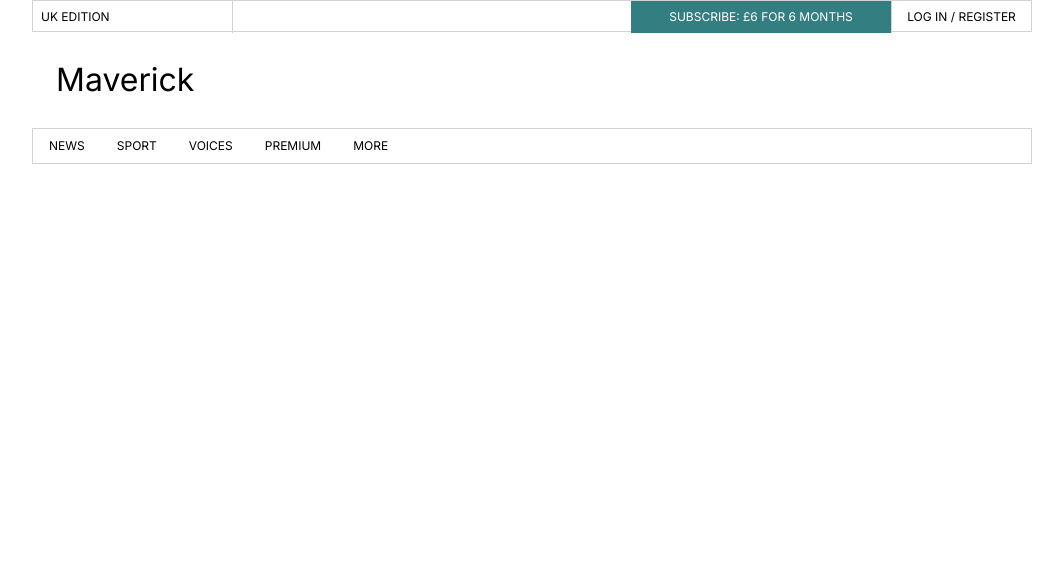
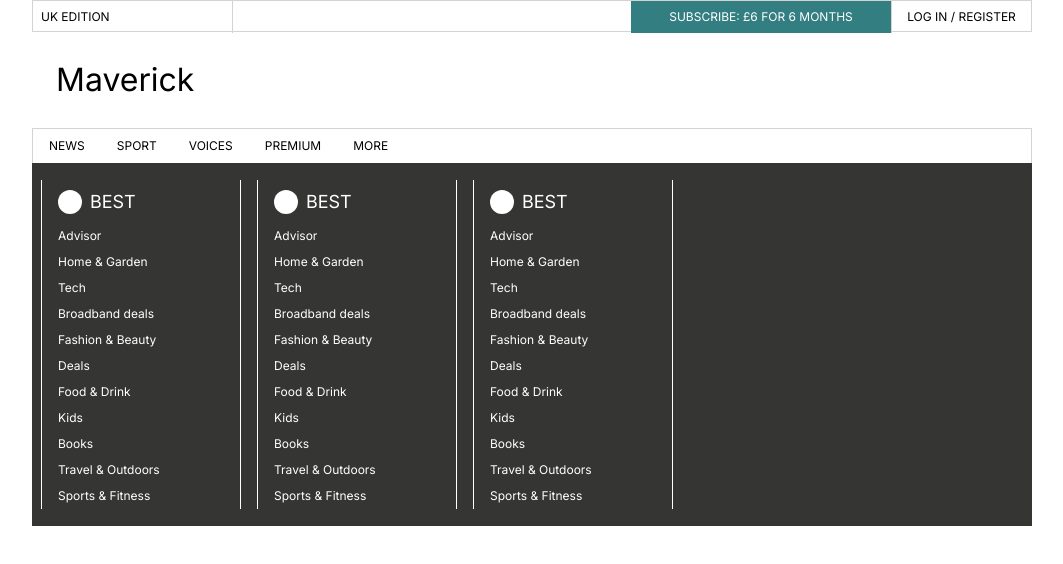
Before and after one commit to xalexkm/maverick-bdd, a Next.js app: page / in a window 1280 px wide. Shown: the top 564 px of the page, without its empty margins (108-1171 px from the left). Built offline with nearby package versions, Linux system fonts and the light colour scheme.

Commit message:
feat(header): add dropdown section headers

```diff
--- a/src/app/globals.css
+++ b/src/app/globals.css
@@ -17,10 +17,14 @@
   --white: #fff;
   --font-size-small: 12px;
   --font-size-logo: 32px;
+  --font-size-title: 18px;
+  --padding-small: 4px;
   --padding: 8px;
   --spacing: 8px;
+  --spacing-medium: 16px;
   --padding-medium: 16px;
   --border-thickness: 1px;
+  --icon-size: 24px;
 }
 
 @media (prefers-color-scheme: dark) {
--- a/src/app/page.tsx
+++ b/src/app/page.tsx
@@ -102,7 +102,8 @@
 
 const TopicDropdownMore = styled.ul`
   background: var(--grey);
-  display: none;
+  // TEMP
+  display: flex;
   position: absolute;
   box-sizing: border-box;
   left: calc(0px - var(--border-thickness));
@@ -113,11 +114,12 @@
 
 const TopicDropdownItemMore = styled.li`
   background: var(--grey);
-  width: 100px;
   display: flex;
   color: var(--white);
   gap: var(--spacing);
-  padding: var(--spacing) var(--padding);
+  margin: 0 var(--spacing-medium);
+  text-transform: none;
+  padding: var(--padding-small) 0;
   position: relative;
   &:hover {
     background: var(--grey);
@@ -134,11 +136,40 @@
 `
 
 const TopicDropdownItemMoreSection = styled.section`
-  width: 300px;
-  padding: var(--padding);
-  margin: var(--spacing);
+  width: 200px;
+  margin: var(--spacing-medium) var(--spacing);
   border-left: var(--border-thickness) solid var(--white);
   border-right: var(--border-thickness) solid var(--white);
+`
+
+const TopicDropdownItemMoreSectionHead = styled.div`
+  display: flex;
+  gap: var(--spacing);
+  text-align: left;
+  align-items: center;
+  padding: var(--padding) var(--padding-medium);
+  position: relative;
+  font-size: var(--font-size-title);
+  color: var(--white);
+  &:hover {
+    background: var(--grey);
+    &:after {
+      position: absolute;
+      bottom: 0;
+      left: 0;
+      width: 100%;
+      height: 4px;
+      background: var(--red);
+      content: '';
+    }
+  }
+`
+
+const RoundIcon = styled.div`
+  height: var(--icon-size);
+  width: var(--icon-size);
+  border-radius: 50%;
+  background: var(--white);
 `
 
 const TopicDropdownItem = styled.li`
@@ -236,19 +267,52 @@
                 <TopicButtonMore>More
                     <TopicDropdownMore>
                         <TopicDropdownItemMoreSection>
-                            <TopicDropdownItemMore>News</TopicDropdownItemMore>
-                            <TopicDropdownItemMore>Sport</TopicDropdownItemMore>
-                            <TopicDropdownItemMore>Voices</TopicDropdownItemMore>
+                            <TopicDropdownItemMoreSectionHead>
+                                <RoundIcon></RoundIcon>Best
+                            </TopicDropdownItemMoreSectionHead>
+                            <TopicDropdownItemMore>Advisor</TopicDropdownItemMore>
+                            <TopicDropdownItemMore>Home & Garden</TopicDropdownItemMore>
+                            <TopicDropdownItemMore>Tech</TopicDropdownItemMore>
+                            <TopicDropdownItemMore>Broadband deals</TopicDropdownItemMore>
+                            <TopicDropdownItemMore>Fashion & Beauty</TopicDropdownItemMore>
+                            <TopicDropdownItemMore>Deals</TopicDropdownItemMore>
+                            <TopicDropdownItemMore>Food & Drink</TopicDropdownItemMore>
+                            <TopicDropdownItemMore>Kids</TopicDropdownItemMore>
+                            <TopicDropdownItemMore>Books</TopicDropdownItemMore>
+                            <TopicDropdownItemMore>Travel & Outdoors</TopicDropdownItemMore>
+                            <TopicDropdownItemMore>Sports & Fitness</TopicDropdownItemMore>
                         </TopicDropdownItemMoreSection>
                         <TopicDropdownItemMoreSection>
-                            <TopicDropdownItemMore>News</TopicDropdownItemMore>
-                            <TopicDropdownItemMore>Sport</TopicDropdownItemMore>
-                            <TopicDropdownItemMore>Voices</TopicDropdownItemMore>
+                            <TopicDropdownItemMoreSectionHead>
+                                <RoundIcon></RoundIcon>Best
+                            </TopicDropdownItemMoreSectionHead>
+                            <TopicDropdownItemMore>Advisor</TopicDropdownItemMore>
+                            <TopicDropdownItemMore>Home & Garden</TopicDropdownItemMore>
+                            <TopicDropdownItemMore>Tech</TopicDropdownItemMore>
+                            <TopicDropdownItemMore>Broadband deals</TopicDropdownItemMore>
+                            <TopicDropdownItemMore>Fashion & Beauty</TopicDropdownItemMore>
+                            <TopicDropdownItemMore>Deals</TopicDropdownItemMore>
+                            <TopicDropdownItemMore>Food & Drink</TopicDropdownItemMore>
+                            <TopicDropdownItemMore>Kids</TopicDropdownItemMore>
+                            <TopicDropdownItemMore>Books</TopicDropdownItemMore>
+                            <TopicDropdownItemMore>Travel & Outdoors</TopicDropdownItemMore>
+                            <TopicDropdownItemMore>Sports & Fitness</TopicDropdownItemMore>
                         </TopicDropdownItemMoreSection>
                         <TopicDropdownItemMoreSection>
-                            <TopicDropdownItemMore>News</TopicDropdownItemMore>
-                            <TopicDropdownItemMore>Sport</TopicDropdownItemMore>
-                            <TopicDropdownItemMore>Voices</TopicDropdownItemMore>
+                            <TopicDropdownItemMoreSectionHead>
+                                <RoundIcon></RoundIcon>Best
+                            </TopicDropdownItemMoreSectionHead>
+                            <TopicDropdownItemMore>Advisor</TopicDropdownItemMore>
+                            <TopicDropdownItemMore>Home & Garden</TopicDropdownItemMore>
+                            <TopicDropdownItemMore>Tech</TopicDropdownItemMore>
+                            <TopicDropdownItemMore>Broadband deals</TopicDropdownItemMore>
+                            <TopicDropdownItemMore>Fashion & Beauty</TopicDropdownItemMore>
+                            <TopicDropdownItemMore>Deals</TopicDropdownItemMore>
+                            <TopicDropdownItemMore>Food & Drink</TopicDropdownItemMore>
+                            <TopicDropdownItemMore>Kids</TopicDropdownItemMore>
+                            <TopicDropdownItemMore>Books</TopicDropdownItemMore>
+                            <TopicDropdownItemMore>Travel & Outdoors</TopicDropdownItemMore>
+                            <TopicDropdownItemMore>Sports & Fitness</TopicDropdownItemMore>
                         </TopicDropdownItemMoreSection>
                     </TopicDropdownMore>
                 </TopicButtonMore>
```
